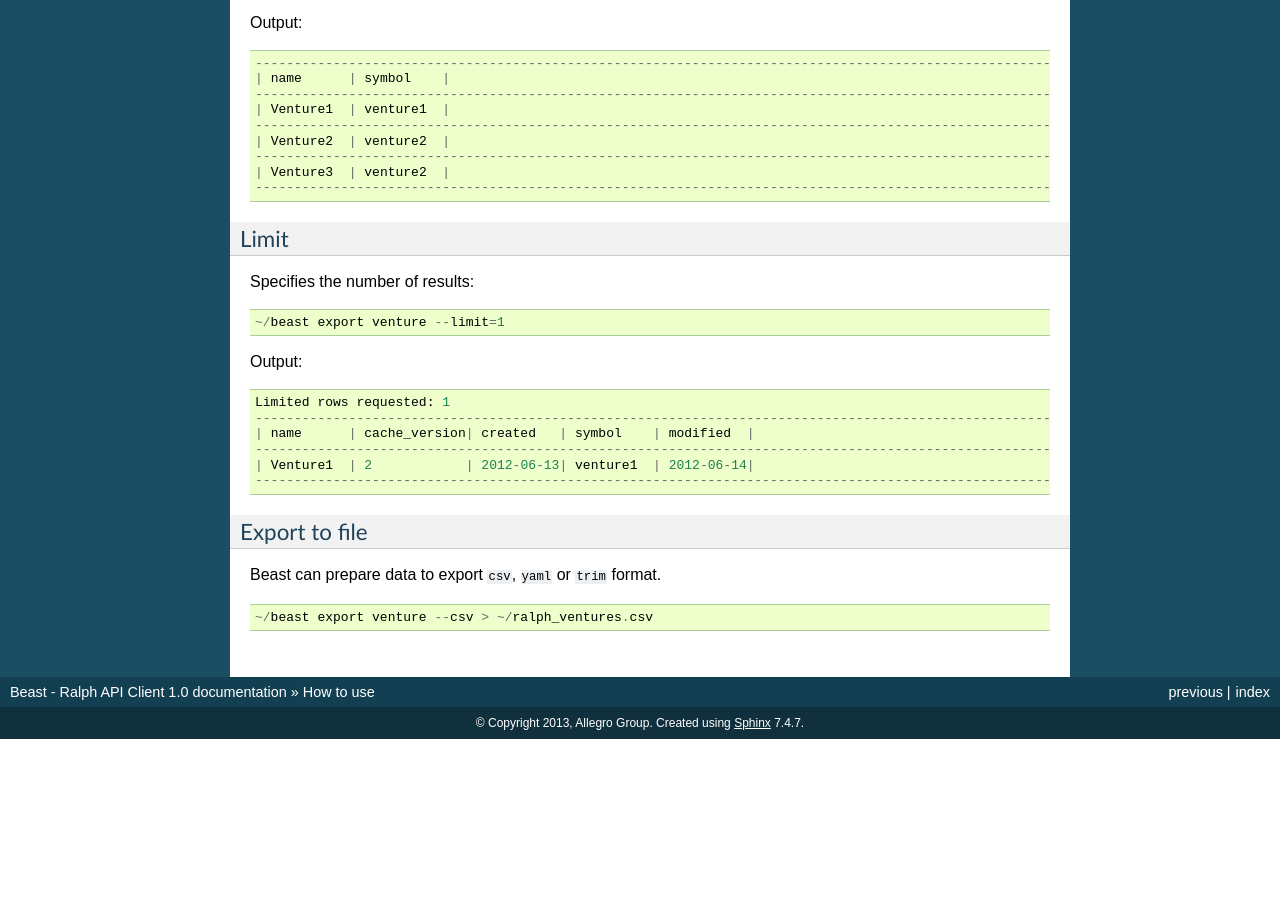
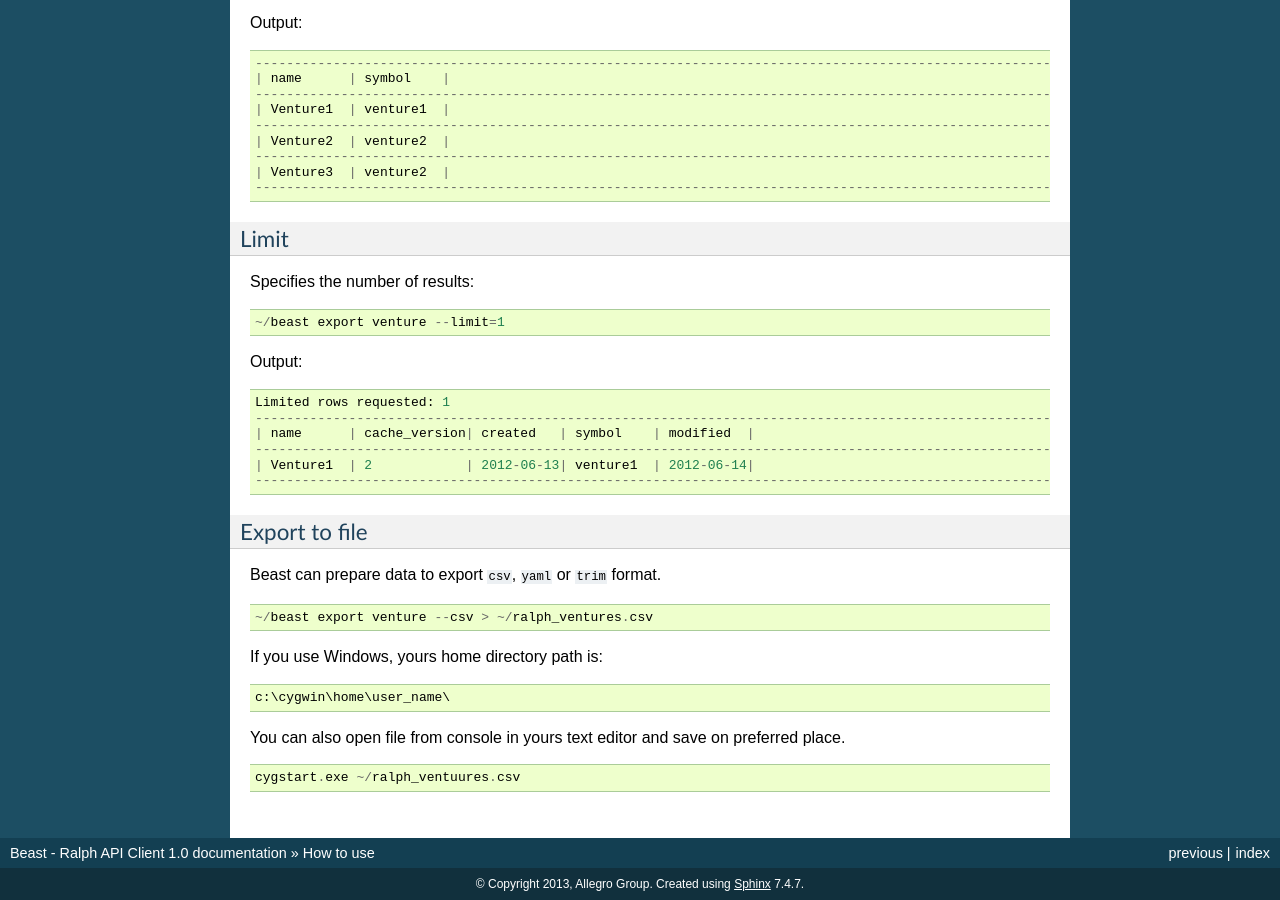
Before and after one commit to allegro/ralph-cli, a Sphinx documentation site: the page built from doc/how_to_use.rst, in a window 1280 px wide and 900 px high, scrolled down 1604 px. Built offline with Sphinx 7.4.7, drawn with Linux system fonts in a browser that asks for light colours; before the commit the page ends 2343 px from its top, so only the background shows below that.

```diff
--- a/doc/how_to_use.rst
+++ b/doc/how_to_use.rst
@@ -130,3 +130,12 @@
 Beast can prepare data to export ``csv``, ``yaml`` or ``trim`` format.
 ::
   ~/beast export venture --csv > ~/ralph_ventures.csv
+
+If you use Windows, yours home directory path is: ::
+
+  c:\cygwin\home\user_name\
+
+You can also open file from console in yours text editor and save on preferred
+place. ::
+
+  cygstart.exe ~/ralph_ventuures.csv
```
Also changed, not shown: 5 other files.
